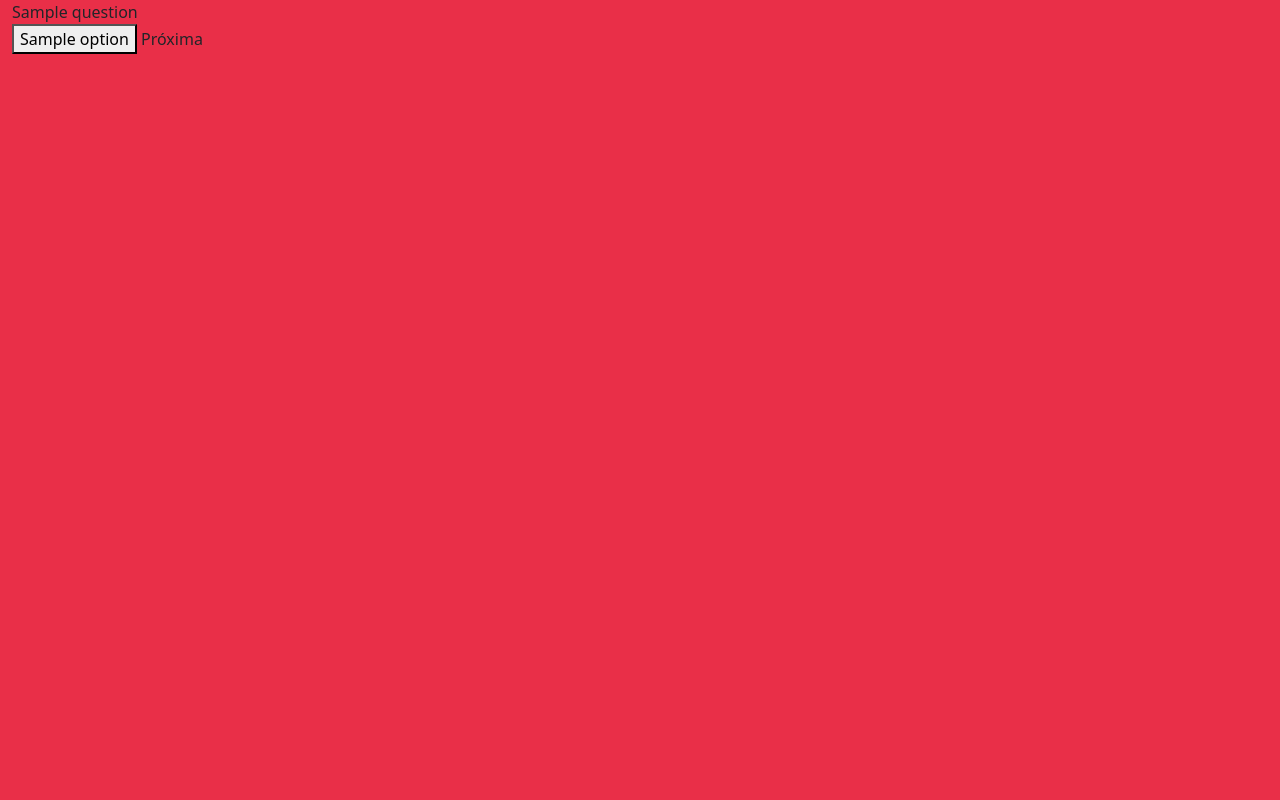
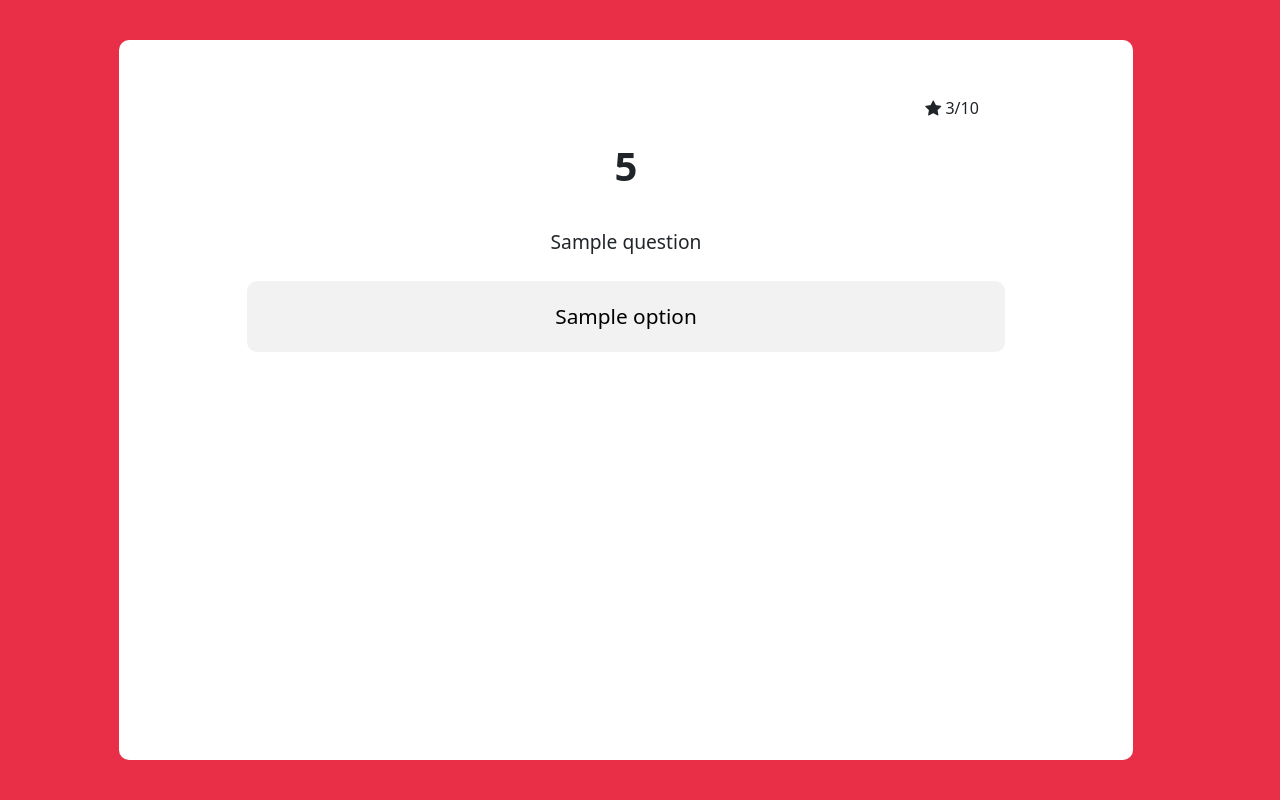
Before and after one commit to HPedroSilva/quizup, a Django app: template mainApp/templates/answerQuestion.html in a window 1280 px wide. Run offline with Django 4.2, Linux system fonts and the light colour scheme; the template is opened without the code that fills it: most values are stand-ins (such as "Sample title", 1, 10 or a date in 2020).

Commit message:
Estrutura visual da tela answerQuestion finalizada.

```diff
--- a/mainApp/templates/answerQuestion.html
+++ b/mainApp/templates/answerQuestion.html
@@ -1,9 +1,36 @@
 {% extends 'base.html' %}
-{% block js %}
+{% block statics %}
+    {{ block.super }}
+    <style>
+        .question-indicator {
+            text-align: center;
+        }
+        #timer {
+            text-align: center;
+            font-size: 2.5em;
+            font-weight: 600;
+            margin: 2vh 0 2vh 0;
+        }
+        #question {
+            text-align: center;
+            font-size: 1.2em;
+            margin: 2vh 0 2vh 0;
+        }
+        .option {
+            text-align: center;
+            font-size: 1.3em;
+            border-radius: 10px;
+            background-color: #F2F2F2;
+            margin: 1vh 0 1vh 0;
+            padding: 2.5vh 0 2.5vh 0;
+            border: none;
+            width: 100%;
+        }
+    </style>
     <script>
         {% if question %}
             function disableButtons() {
-                buttons = document.getElementsByClassName("btn-option");
+                buttons = document.getElementsByClassName("option");
                 for(i=0; i<buttons.length; i++) {
                     buttons[i].disabled = true;
                 }
@@ -47,16 +74,28 @@
             }
         {% endif %}
     </script>
-{% endblock js %}
-{% block content %}
+{% endblock statics %}
+
+{% block box_board %}
     {% if question %}
-        {{ question }}
-        {% for option in question.option_set.all %}
-            <br>
-            <button onclick="answer({{ option.pk }})" class="btn-option">{{ option }}</button>
-        {% endfor %}
-        <a href="{{ request.get_full_path }}">Próxima</a>
+        <div id="head">
+            <div class="row justify-content-end"><div class="col-md-2"><div class="question-indicator"><i class="bi bi-star-fill"></i> 3/10</div></div></div>
+            <div class="row justify-content-center"><div class="col-md-2"><div id="timer">5</div></div></div>
+            <div class="row justify-content-center"><div class="col-md-12"><div id="question">{{ question }}</div></div></div>
+        </div>
+        <div id="options">
+            {% for option in question.option_set.all %}
+            <div class="row"><div class="col-md-12"><button onclick="answer({{ option.pk }})" class="option">{{ option }}</button></div></div>
+            {% endfor %}
+        </div>
+        {% comment %} <a href="{{ request.get_full_path }}">Próxima</a> {% endcomment %}
     {% else %}
         <p>Você já respondeu todas as perguntas da partida</p>
     {% endif %}
+{% endblock box_board %}
+
+{% block content %}
+    <div class="row justify-content-center">
+        {{ block.super }} {# box_board é inserido aqui #}
+    </div>
 {% endblock content %}
```
